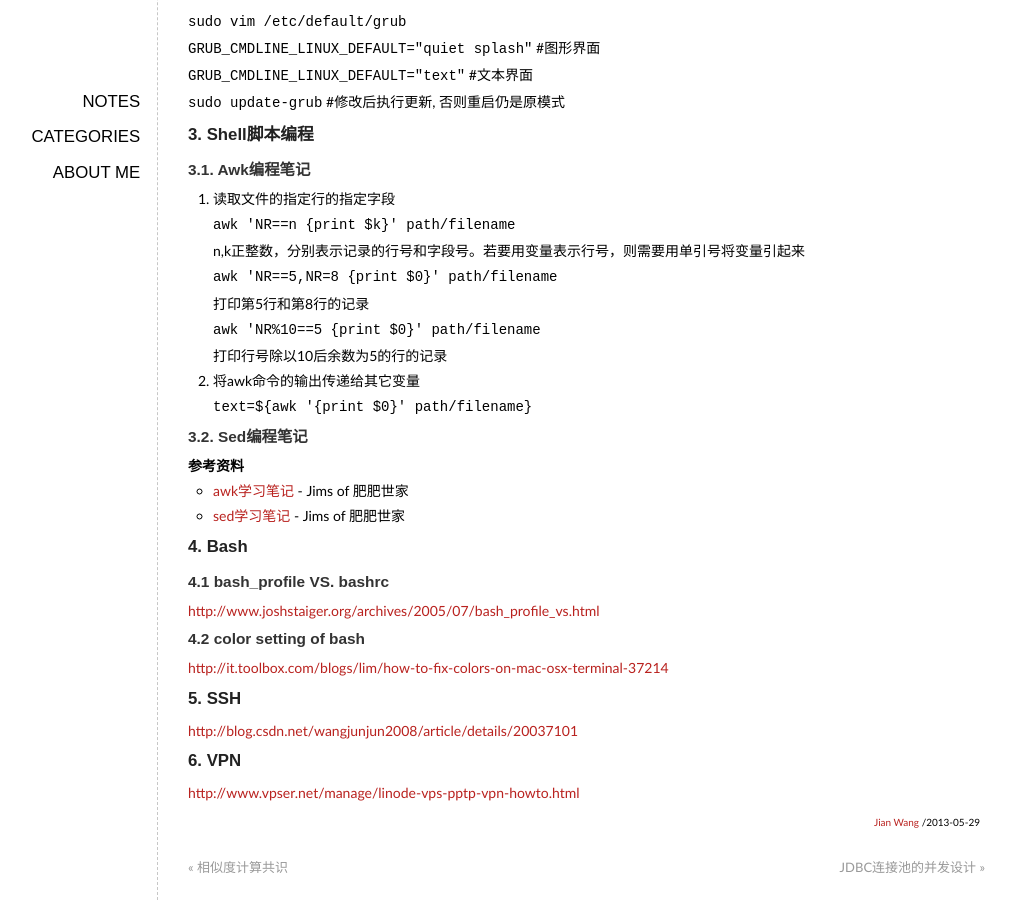
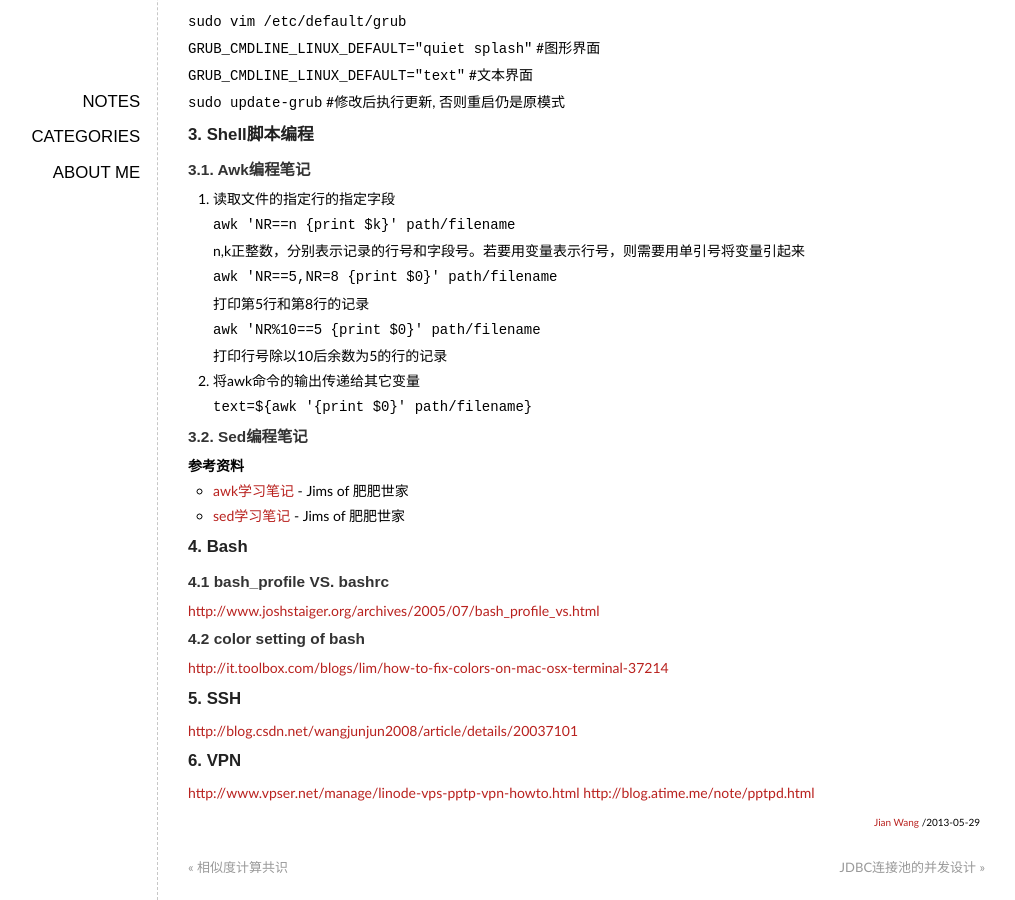
Before and after one commit to elan2wang/note, a Jekyll site: the page built from _posts/2013-05-29-linux-tips.md, in a window 1280 px wide and 900 px high, scrolled down 2442 px. Shown: the whole window, without its empty margins (93-1108 px from the left). Built offline with Jekyll 4.4.1, drawn with Linux system fonts in a browser that asks for light colours; Markdown is read by kramdown in place of the engine named in the settings; formulas are drawn with MathJax 3; comment, search, counter and statistics services are not loaded.

Commit message:
edit linux tips

```diff
--- a/_posts/2013-05-29-linux-tips.md
+++ b/_posts/2013-05-29-linux-tips.md
@@ -128,3 +128,4 @@ __参考资料__
 <http://blog.csdn.net/wangjunjun2008/article/details/20037101>
 ###6. VPN
 <http://www.vpser.net/manage/linode-vps-pptp-vpn-howto.html>
+<http://blog.atime.me/note/pptpd.html>
```
